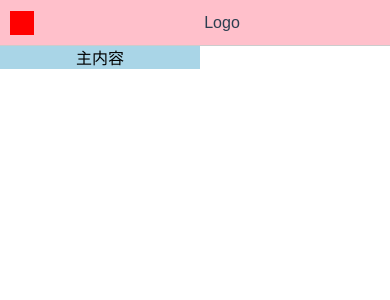
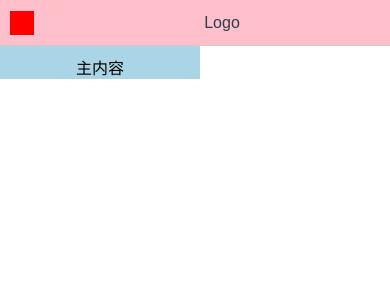
Before and after one commit to SlashCasisa/cat-ui, a Vue app: page /#/doc in a window 390 px wide. Shown: the top 300 px of the page. Built offline with nearby package versions, Linux system fonts and the light colour scheme.

Commit message:
修改aside逻辑

```diff
--- a/src/App.vue
+++ b/src/App.vue
@@ -4,8 +4,10 @@
 
 <script lang="ts">
 import {
+    watch,
     ref,
-    provide
+    provide,
+    reactive
 } from 'vue'
 export default {
     name: 'App',
--- a/src/views/Doc.vue
+++ b/src/views/Doc.vue
@@ -53,10 +53,7 @@ export default {
     width: 200px;
     background: #A9D5E7;
     color: #000;
-
-    aside {
-        padding-top: 70px;
-    }
+    padding-top: 50px;
 
     li {
         padding: 10px 0px;
@@ -69,6 +66,7 @@ export default {
 
 @media(max-width:500px) {
     .doc-content {
+        padding-top: 10px;
         position: fixed;
         top: 45px;
         left: 0;
```
